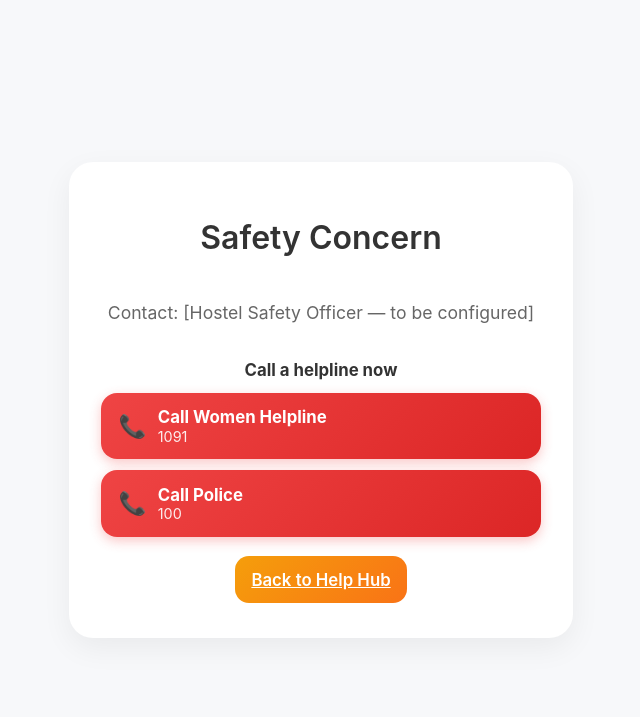
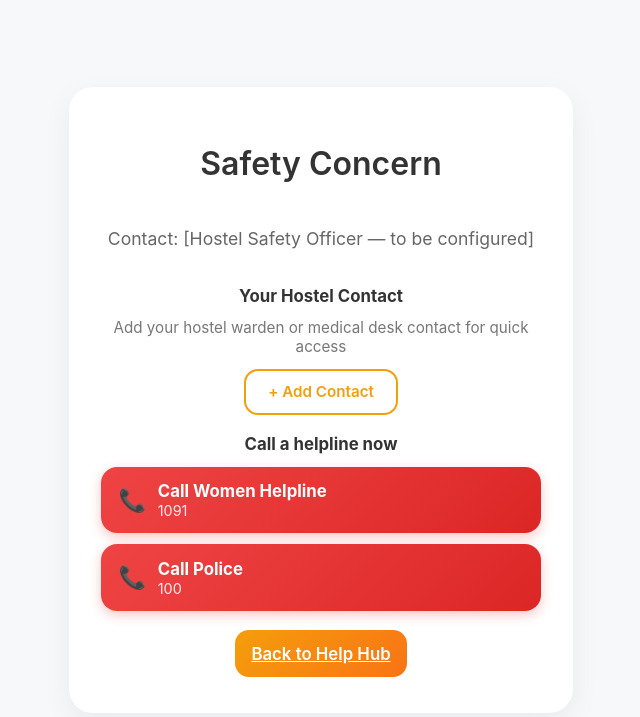
Before and after one commit to nandkishor-ux/NIVARA, a Flask app: page /helphub/safety in a window 1280 px wide. Shown: the top 717 px of the page, without its empty margins (319-959 px from the left). Run offline with Flask 3, Linux system fonts and the light colour scheme; data that the repository does not hold is empty.

Commit message:
updated more things in contact part

```diff
--- a/app.py
+++ b/app.py
@@ -150,6 +150,7 @@ def helphub():
         "helphub.html",
         contacts=contacts,
         max_contacts=MAX_EMERGENCY_CONTACTS,
+        HELP_CATEGORIES=HELP_CATEGORIES,
     )
 
 
@@ -160,10 +161,17 @@ def helphub_contact_add():
         flash("Maximum 2 contacts reached. Remove one to add another.", "error")
         return redirect(url_for("helphub"))
 
+    contact_category = request.args.get("category", "").strip()
+    if contact_category not in HELP_CATEGORIES:
+        contact_category = ""
+
     if request.method == "POST":
         name = request.form.get("name", "").strip()
         phone_number = request.form.get("phone_number", "").strip()
         relationship = request.form.get("relationship", "").strip() or None
+        contact_category = request.form.get("category", "").strip()
+        if contact_category not in HELP_CATEGORIES:
+            contact_category = ""
 
         error = None
         if not name:
@@ -178,20 +186,29 @@ def helphub_contact_add():
                 name=name,
                 phone_number=phone_number,
                 relationship=relationship,
+                category=contact_category,
+                HELP_CATEGORIES=HELP_CATEGORIES,
             ), 400
 
         contact = models.EmergencyContact(
             name=name,
             phone_number=phone_number,
             relationship=relationship,
+            category=contact_category or None,
         )
         db.session.add(contact)
         db.session.commit()
 
         flash("Contact saved.", "success")
+        if contact_category:
+            return redirect(url_for("helphub_" + contact_category))
         return redirect(url_for("helphub"))
 
-    return render_template("helphub_contact_form.html")
+    return render_template(
+        "helphub_contact_form.html",
+        category=contact_category,
+        HELP_CATEGORIES=HELP_CATEGORIES,
+    )
 
 
 @app.route("/helphub/contacts/<int:contact_id>/delete", methods=["POST"])
@@ -205,7 +222,20 @@ def helphub_contact_delete(contact_id):
 
 
 def _category_page(slug):
-    return render_template("helphub_category.html", category=HELP_CATEGORIES[slug])
+    contact = (
+        models.EmergencyContact.query.filter(
+            (models.EmergencyContact.category == slug)
+            | (models.EmergencyContact.category.is_(None))
+        )
+        .order_by(models.EmergencyContact.created_at)
+        .first()
+    )
+    return render_template(
+        "helphub_category.html",
+        category=HELP_CATEGORIES[slug],
+        slug=slug,
+        contact=contact,
+    )
 
 
 @app.route("/helphub/medical")
--- a/models.py
+++ b/models.py
@@ -70,4 +70,5 @@ class EmergencyContact(db.Model):
     name = db.Column(db.String, nullable=False)
     phone_number = db.Column(db.String, nullable=False)
     relationship = db.Column(db.String, nullable=True)
+    category = db.Column(db.String, nullable=True)
     created_at = db.Column(db.DateTime, default=utcnow)
--- a/static/style.css
+++ b/static/style.css
@@ -335,6 +335,103 @@ select.field-control {
 .contact-phone-number {
     font-size: 0.85rem;
     opacity: 0.9;
+}
+
+.contact-tag {
+    display: inline-block;
+    margin-left: 0.5rem;
+    padding: 0.15rem 0.5rem;
+    border-radius: 8px;
+    background: #eef0f3;
+    color: #666;
+    font-size: 0.7rem;
+    font-weight: 700;
+    vertical-align: middle;
+    text-transform: uppercase;
+    letter-spacing: 0.2px;
+}
+
+.contact-tag-all {
+    background: #fff8ec;
+    color: #b45309;
+}
+
+.hostel-contact-section {
+    width: 100%;
+    display: flex;
+    flex-direction: column;
+    align-items: center;
+    gap: 0.8rem;
+}
+
+.hostel-contact-title {
+    margin: 0;
+    font-size: 1.05rem;
+    font-weight: 700;
+    color: #333;
+}
+
+.hostel-contact-empty {
+    margin: 0;
+    color: #777;
+    font-size: 0.95rem;
+}
+
+.hostel-contact-card {
+    width: 100%;
+    box-sizing: border-box;
+    display: flex;
+    align-items: center;
+    gap: 0.7rem;
+    padding: 0.9rem 1.1rem;
+    background: linear-gradient(135deg, #14b8a6, #0d9488);
+    border-radius: 16px;
+    text-decoration: none;
+    color: #fff;
+    box-shadow: 0 4px 12px rgba(20, 184, 166, 0.3);
+    transition: transform 0.12s ease, box-shadow 0.12s ease;
+}
+
+.hostel-contact-card:hover {
+    transform: translateY(-2px);
+    box-shadow: 0 8px 18px rgba(20, 184, 166, 0.4);
+}
+
+.hostel-contact-icon {
+    font-size: 1.4rem;
+    line-height: 1;
+    flex-shrink: 0;
+}
+
+.hostel-contact-text {
+    display: flex;
+    flex-direction: column;
+    align-items: flex-start;
+    gap: 0.05rem;
+}
+
+.hostel-contact-label {
+    font-weight: 700;
+    font-size: 1.05rem;
+}
+
+.hostel-contact-relationship {
+    font-size: 0.8rem;
+    opacity: 0.9;
+}
+
+.hostel-contact-number {
+    font-size: 0.9rem;
+    opacity: 0.9;
+}
+
+.contact-category-note {
+    margin: 0;
+    padding: 0.6rem 1rem;
+    background: #eef4ff;
+    color: #2563eb;
+    border-radius: 12px;
+    font-size: 0.9rem;
 }
 
 .contact-remove {
--- a/templates/helphub_category.html
+++ b/templates/helphub_category.html
@@ -6,6 +6,34 @@
 <main class="helphub-placeholder-card">
     <h1>{{ category.title }}</h1>
     <p class="subtitle">Contact: [{{ category.contact }} — to be configured]</p>
+
+    {% with messages = get_flashed_messages(with_categories=true) %}
+        {% if messages %}
+            {% for category, message in messages %}
+                <p class="flash flash-{{ category }}">{{ message }}</p>
+            {% endfor %}
+        {% endif %}
+    {% endwith %}
+
+    <section class="hostel-contact-section">
+        <h2 class="hostel-contact-title">Your Hostel Contact</h2>
+
+        {% if contact %}
+            <a class="hostel-contact-card" href="tel:{{ contact.phone_number }}">
+                <span class="hostel-contact-icon">📞</span>
+                <span class="hostel-contact-text">
+                    <span class="hostel-contact-label">Call {{ contact.name }}</span>
+                    {% if contact.relationship %}
+                        <span class="hostel-contact-relationship">{{ contact.relationship }}</span>
+                    {% endif %}
+                    <span class="hostel-contact-number">{{ contact.phone_number }}</span>
+                </span>
+            </a>
+        {% else %}
+            <p class="hostel-contact-empty">Add your hostel warden or medical desk contact for quick access</p>
+            <a href="{{ url_for('helphub_contact_add', category=slug) }}" class="btn-secondary">+ Add Contact</a>
+        {% endif %}
+    </section>
 
     {% if category.numbers %}
     <section class="call-section">
```
Also changed, not shown: templates/helphub.html (+9 -1 lines), templates/helphub_contact_form.html (+9 -0 lines).
